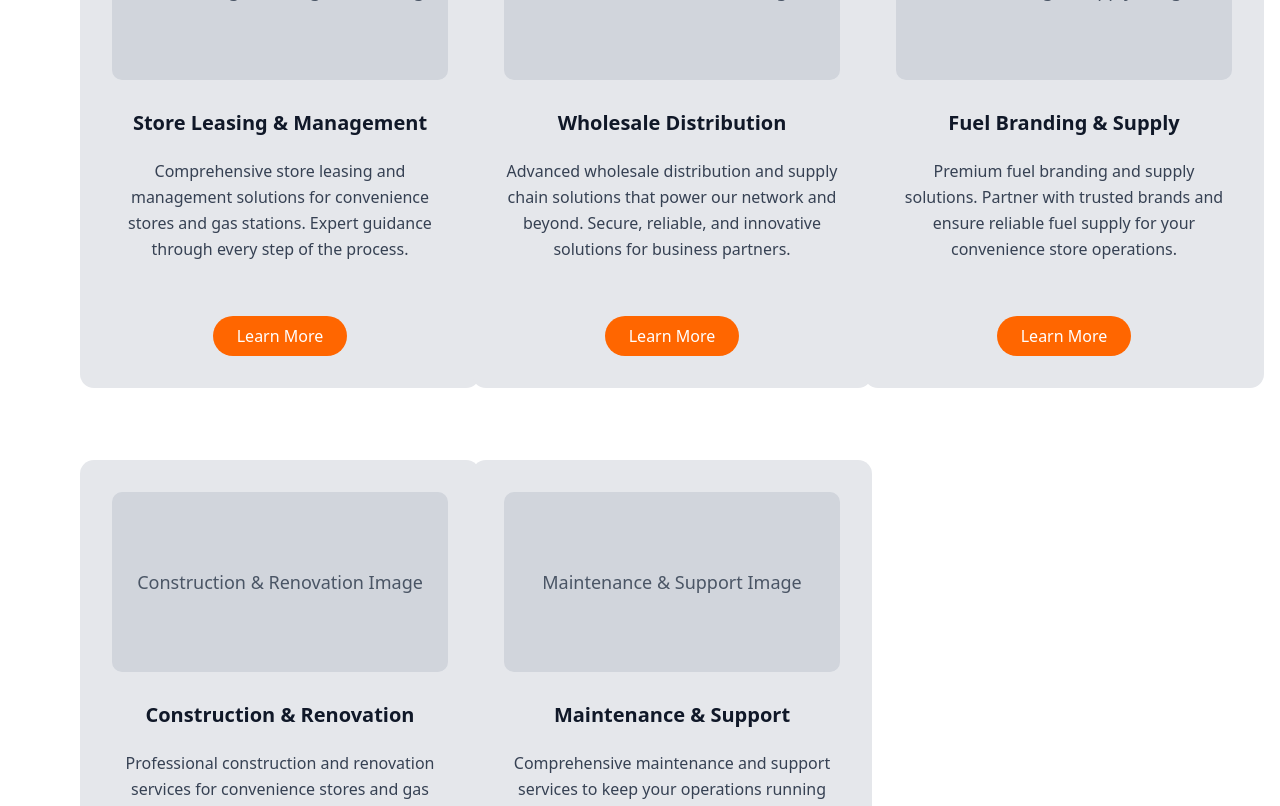
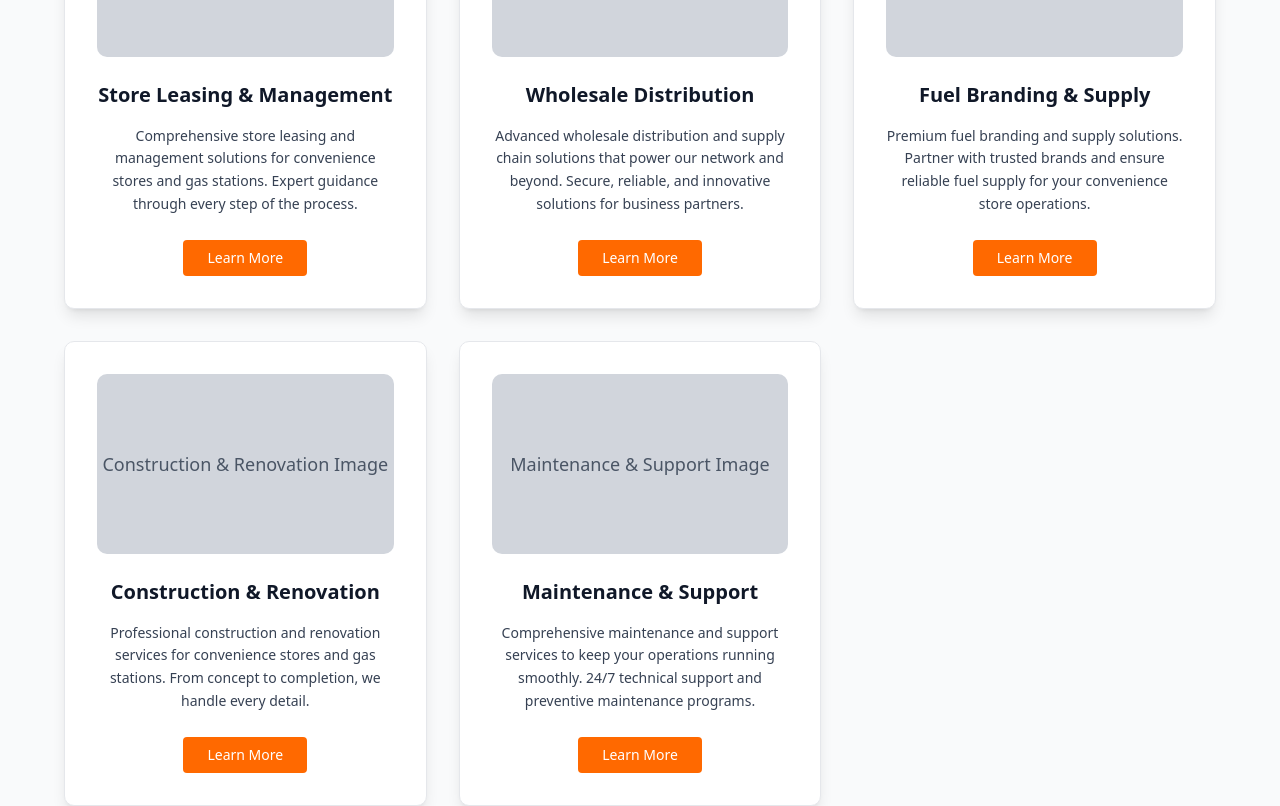
Before and after one commit to QTMarketing/lama.group, a Next.js app: page / in a window 1280 px wide. Shown: the part 1280-2086 px from the top of the page. Built offline with nearby package versions, Linux system fonts and the light colour scheme; a web font is replaced by a local one.

Commit message:
Improve service section with better card design, shadows, spacing, and responsive layout

```diff
--- a/src/components/LaMaLanding.tsx
+++ b/src/components/LaMaLanding.tsx
@@ -104,82 +104,82 @@ export default function LaMaLanding() {
       <HeroSection />
 
       {/* Services Section */}
-      <section className="bg-white text-black py-20">
+      <section className="bg-gray-50 text-black py-20">
         <div className="max-w-[1200px] mx-auto px-6 aos-init aos-animate" data-aos="fade-up">
           <h2 className="text-3xl md:text-4xl font-extrabold text-center mb-12">Services</h2>
-          <div className="grid grid-cols-1 sm:grid-cols-2 lg:grid-cols-3 gap-6">
+          <div className="grid grid-cols-1 sm:grid-cols-2 lg:grid-cols-3 gap-8">
             {/* Store Leasing & Management */}
-            <div className="mx-4 my-6 w-[380px] md:w-[400px] h-[500px] md:h-[520px] bg-gray-200 rounded-xl p-8 flex flex-col items-center justify-between">
+            <div className="bg-white rounded-lg shadow-lg border border-gray-200 p-8 flex flex-col justify-between h-full hover:shadow-xl transition-shadow">
               <div className="w-full h-[180px] bg-gray-300 rounded-lg flex items-center justify-center mb-6">
                 <span className="text-gray-600 text-lg font-medium">Store Leasing & Management Image</span>
               </div>
               <h3 className="text-xl font-bold text-gray-900 mb-4 text-center">Store Leasing & Management</h3>
-              <p className="text-gray-700 mb-6 leading-relaxed text-center">
+              <p className="text-gray-700 mb-6 leading-relaxed text-center text-base sm:text-sm">
                 Comprehensive store leasing and management solutions for convenience stores and gas stations.
                 Expert guidance through every step of the process.
               </p>
-              <div className="flex w-full justify-center mt-6">
-                <a href="#" className="inline-block bg-[#FF6600] text-white font-medium text-base px-6 py-2 rounded-full hover:bg-orange-600 transition-colors">Learn More</a>
+              <div className="flex w-full justify-center">
+                <a href="#" className="inline-block bg-orange-500 text-white font-medium text-sm px-6 py-2 rounded hover:bg-orange-600 transition-colors">Learn More</a>
               </div>
             </div>
 
             {/* Wholesale Distribution */}
-            <div className="mx-4 my-6 w-[380px] md:w-[400px] h-[500px] md:h-[520px] bg-gray-200 rounded-xl p-8 flex flex-col items-center justify-between">
+            <div className="bg-white rounded-lg shadow-lg border border-gray-200 p-8 flex flex-col justify-between h-full hover:shadow-xl transition-shadow">
               <div className="w-full h-[180px] bg-gray-300 rounded-lg flex items-center justify-center mb-6">
                 <span className="text-gray-600 text-lg font-medium">Wholesale Distribution Image</span>
               </div>
               <h3 className="text-xl font-bold text-gray-900 mb-4 text-center">Wholesale Distribution</h3>
-              <p className="text-gray-700 mb-6 leading-relaxed text-center">
+              <p className="text-gray-700 mb-6 leading-relaxed text-center text-base sm:text-sm">
                 Advanced wholesale distribution and supply chain solutions that power our network and beyond.
                 Secure, reliable, and innovative solutions for business partners.
               </p>
-              <div className="flex w-full justify-center mt-6">
-                <a href="#" className="inline-block bg-[#FF6600] text-white font-medium text-base px-6 py-2 rounded-full hover:bg-orange-600 transition-colors">Learn More</a>
+              <div className="flex w-full justify-center">
+                <a href="#" className="inline-block bg-orange-500 text-white font-medium text-sm px-6 py-2 rounded hover:bg-orange-600 transition-colors">Learn More</a>
               </div>
             </div>
 
             {/* Fuel Branding & Supply */}
-            <div className="mx-4 my-6 w-[380px] md:w-[400px] h-[500px] md:h-[520px] bg-gray-200 rounded-xl p-8 flex flex-col items-center justify-between">
+            <div className="bg-white rounded-lg shadow-lg border border-gray-200 p-8 flex flex-col justify-between h-full hover:shadow-xl transition-shadow">
               <div className="w-full h-[180px] bg-gray-300 rounded-lg flex items-center justify-center mb-6">
                 <span className="text-gray-600 text-lg font-medium">Fuel Branding & Supply Image</span>
               </div>
               <h3 className="text-xl font-bold text-gray-900 mb-4 text-center">Fuel Branding & Supply</h3>
-              <p className="text-gray-700 mb-6 leading-relaxed text-center">
+              <p className="text-gray-700 mb-6 leading-relaxed text-center text-base sm:text-sm">
                 Premium fuel branding and supply solutions. Partner with trusted brands and ensure reliable
                 fuel supply for your convenience store operations.
               </p>
-              <div className="flex w-full justify-center mt-6">
-                <a href="#" className="inline-block bg-[#FF6600] text-white font-medium text-base px-6 py-2 rounded-full hover:bg-orange-600 transition-colors">Learn More</a>
+              <div className="flex w-full justify-center">
+                <a href="#" className="inline-block bg-orange-500 text-white font-medium text-sm px-6 py-2 rounded hover:bg-orange-600 transition-colors">Learn More</a>
               </div>
             </div>
 
             {/* Construction & Renovation */}
-            <div className="mx-4 my-6 w-[380px] md:w-[400px] h-[500px] md:h-[520px] bg-gray-200 rounded-xl p-8 flex flex-col items-center justify-between">
+            <div className="bg-white rounded-lg shadow-lg border border-gray-200 p-8 flex flex-col justify-between h-full hover:shadow-xl transition-shadow">
               <div className="w-full h-[180px] bg-gray-300 rounded-lg flex items-center justify-center mb-6">
                 <span className="text-gray-600 text-lg font-medium">Construction & Renovation Image</span>
               </div>
               <h3 className="text-xl font-bold text-gray-900 mb-4 text-center">Construction & Renovation</h3>
-              <p className="text-gray-700 mb-6 leading-relaxed text-center">
+              <p className="text-gray-700 mb-6 leading-relaxed text-center text-base sm:text-sm">
                 Professional construction and renovation services for convenience stores and gas stations.
                 From concept to completion, we handle every detail.
               </p>
-              <div className="flex w-full justify-center mt-6">
-                <a href="#" className="inline-block bg-[#FF6600] text-white font-medium text-base px-6 py-2 rounded-full hover:bg-orange-600 transition-colors">Learn More</a>
+              <div className="flex w-full justify-center">
+                <a href="#" className="inline-block bg-orange-500 text-white font-medium text-sm px-6 py-2 rounded hover:bg-orange-600 transition-colors">Learn More</a>
               </div>
             </div>
 
             {/* Maintenance & Support */}
-            <div className="mx-4 my-6 w-[380px] md:w-[400px] h-[500px] md:h-[520px] bg-gray-200 rounded-xl p-8 flex flex-col items-center justify-between">
+            <div className="bg-white rounded-lg shadow-lg border border-gray-200 p-8 flex flex-col justify-between h-full hover:shadow-xl transition-shadow">
               <div className="w-full h-[180px] bg-gray-300 rounded-lg flex items-center justify-center mb-6">
                 <span className="text-gray-600 text-lg font-medium">Maintenance & Support Image</span>
               </div>
               <h3 className="text-xl font-bold text-gray-900 mb-4 text-center">Maintenance & Support</h3>
-              <p className="text-gray-700 mb-6 leading-relaxed text-center">
+              <p className="text-gray-700 mb-6 leading-relaxed text-center text-base sm:text-sm">
                 Comprehensive maintenance and support services to keep your operations running smoothly.
                 24/7 technical support and preventive maintenance programs.
               </p>
-              <div className="flex w-full justify-center mt-6">
-                <a href="#" className="inline-block bg-[#FF6600] text-white font-medium text-base px-6 py-2 rounded-full hover:bg-orange-600 transition-colors">Learn More</a>
+              <div className="flex w-full justify-center">
+                <a href="#" className="inline-block bg-orange-500 text-white font-medium text-sm px-6 py-2 rounded hover:bg-orange-600 transition-colors">Learn More</a>
               </div>
             </div>
           </div>
```
